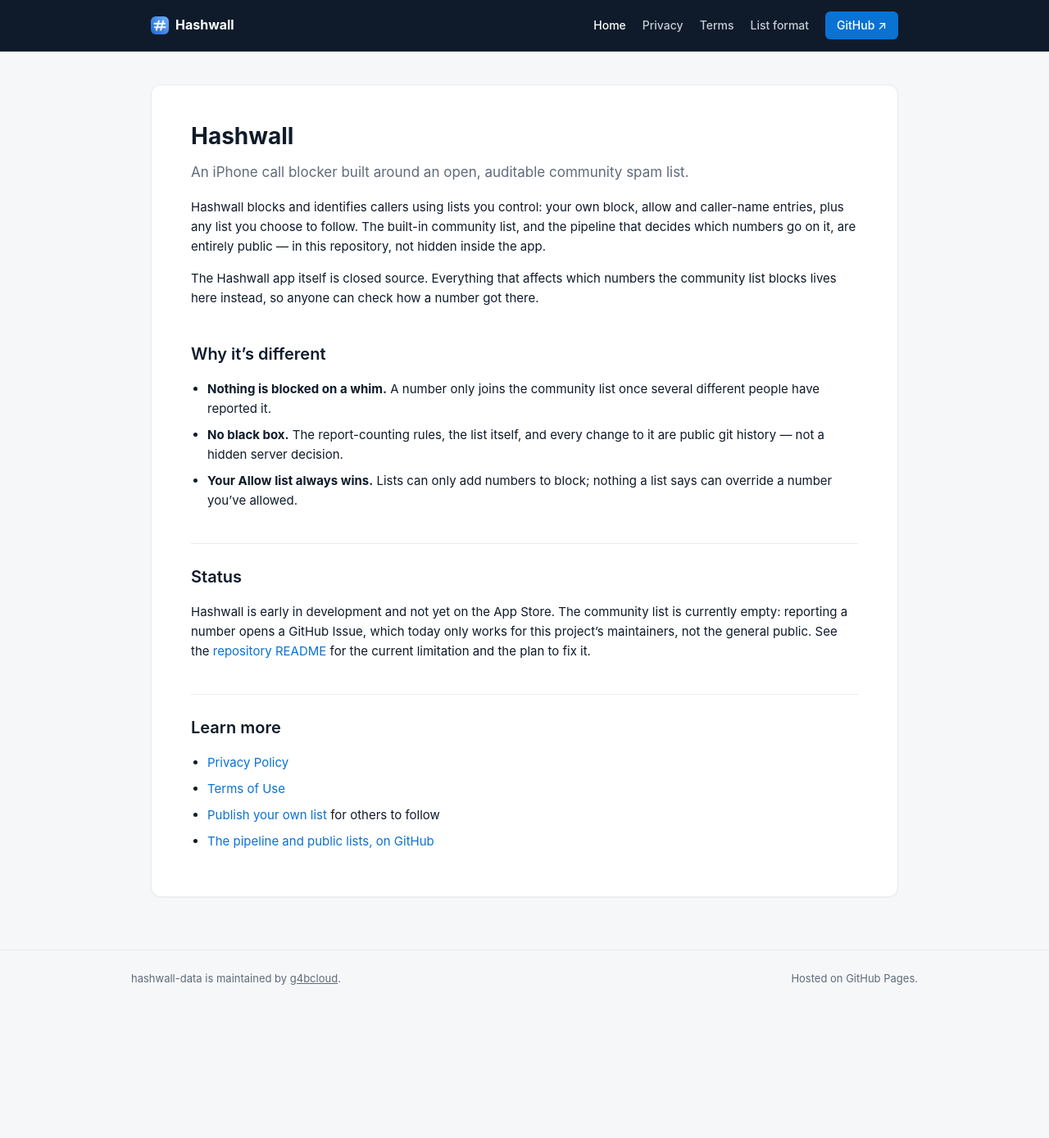
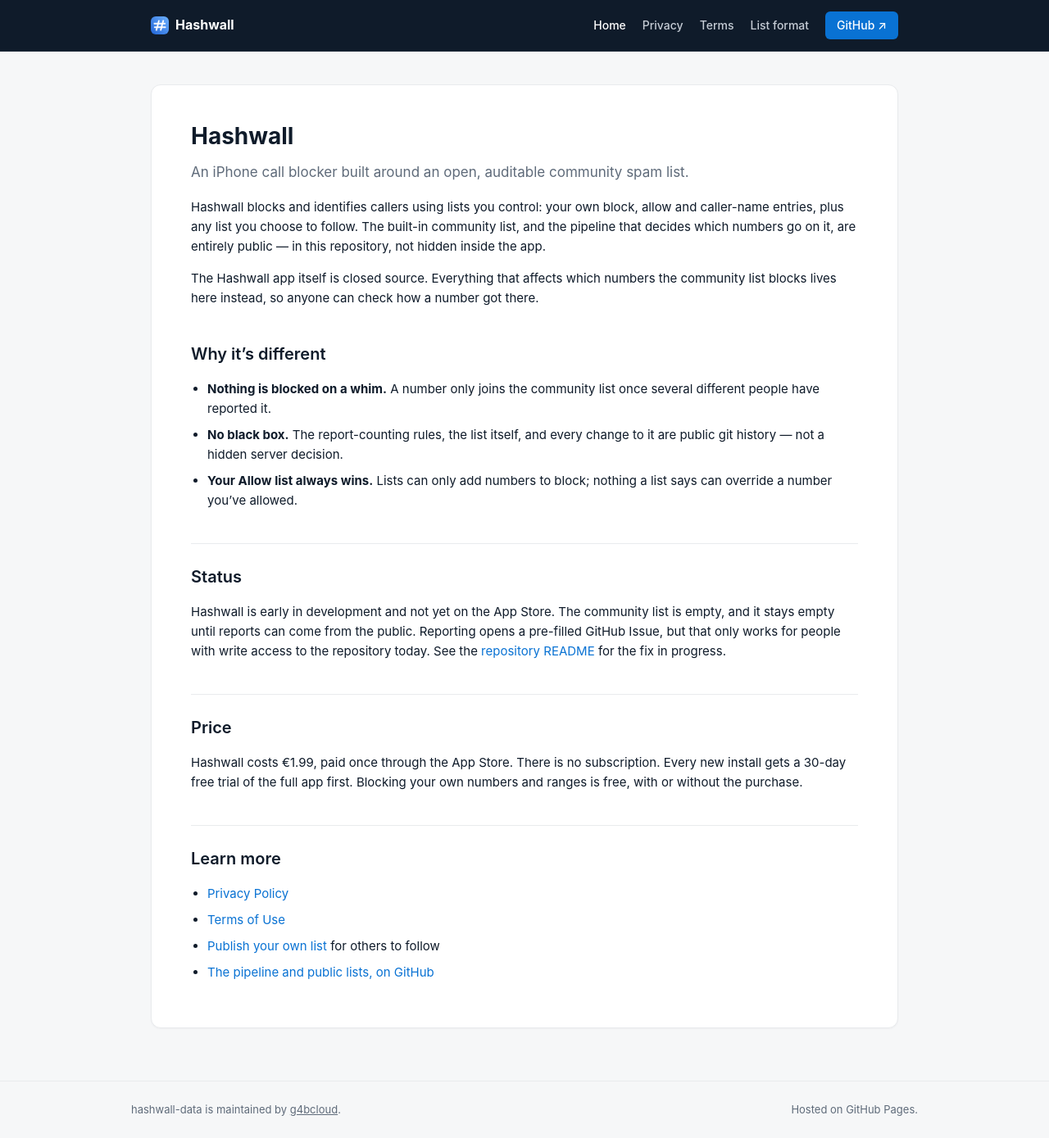
Before and after one commit to g4bcloud/hashwall-data, a Jekyll site: the page built from docs/index.md, in a window 1280 px wide. Shown: the whole page at 82% size. Built offline with Jekyll 4.4.1, drawn with Linux system fonts in a browser that asks for light colours; before the commit the page ends 1229 px from its top, so only the background shows below that.

Commit message:
docs: add price, replace placeholders with GitHub Issues contact, update status

```diff
--- a/docs/index.md
+++ b/docs/index.md
@@ -25,11 +25,16 @@ list blocks lives here instead, so anyone can check how a number got there.
 
 ## Status
 
-Hashwall is early in development and not yet on the App Store. The community list is currently
-empty: reporting a number opens a GitHub Issue, which today only works for this project's
-maintainers, not the general public. See the
-[repository README](https://github.com/g4bcloud/hashwall-data#reporting) for the current
-limitation and the plan to fix it.
+Hashwall is early in development and not yet on the App Store. The community list is empty, and
+it stays empty until reports can come from the public. Reporting opens a pre-filled GitHub Issue,
+but that only works for people with write access to the repository today. See the
+[repository README](https://github.com/g4bcloud/hashwall-data#reporting) for the fix in progress.
+
+## Price
+
+Hashwall costs €1.99, paid once through the App Store. There is no subscription. Every new
+install gets a 30-day free trial of the full app first. Blocking your own numbers and ranges is
+free, with or without the purchase.
 
 ## Learn more
 
```
Also changed, not shown: docs/privacy.md (+3 -5 lines), docs/terms.md (+2 -3 lines).
